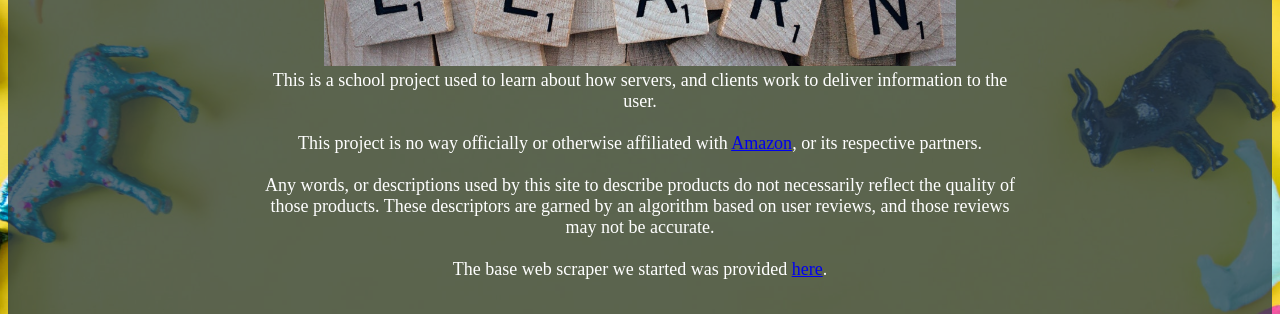
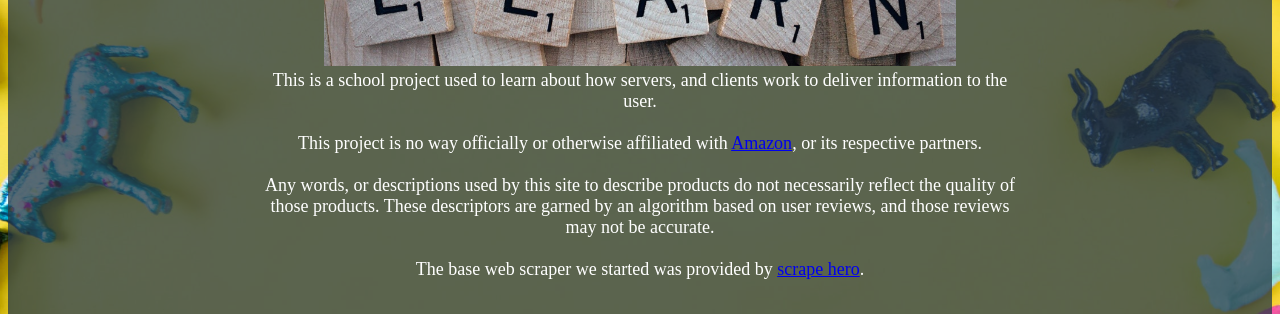
Before and after one commit to reghanErts/AmazonReviewScraper, a website: page pub/disclaim.html in a window 1280 px wide. Shown: the part 219-533 px from the top of the page. Drawn offline with Linux system fonts and the light colour scheme.

Commit message:
Scrape hero

```diff
--- a/pub/disclaim.html
+++ b/pub/disclaim.html
@@ -27,7 +27,8 @@
             This project is no way officially or otherwise affiliated with <a href="https://www.amazon.com">Amazon</a>, or its respective partners.<br><br>
             Any words, or descriptions used by this site to describe products do not necessarily reflect the quality of those products.
             These descriptors are garned by an algorithm based on user reviews, and those reviews may not be accurate.<br><br>
-            The base web scraper we started was provided <a href="https://www.scrapehero.com/how-to-scrape-amazon-product-reviews/">here</a>.
+            The base web scraper we started was provided by
+            <a href="https://www.scrapehero.com/how-to-scrape-amazon-product-reviews/">scrape hero</a>.
         </p>
         <br><br>
     </div>
```
